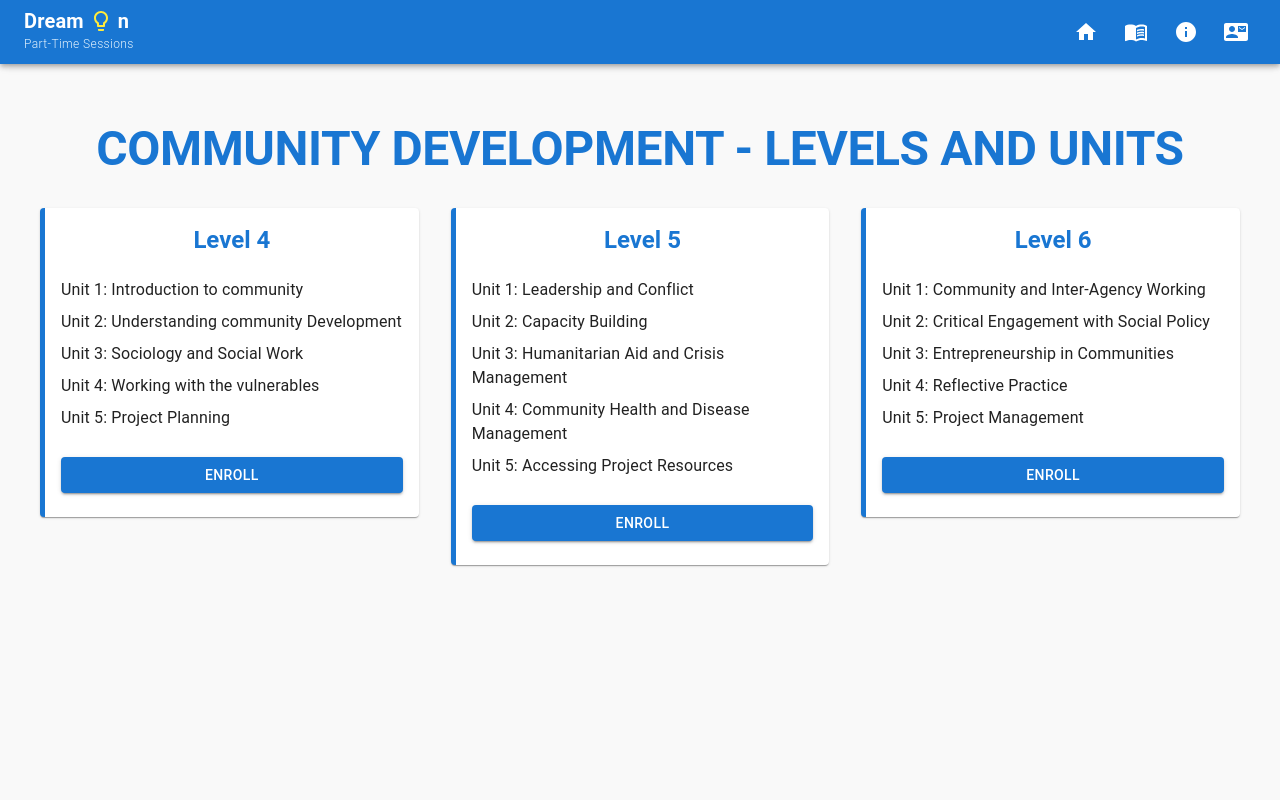
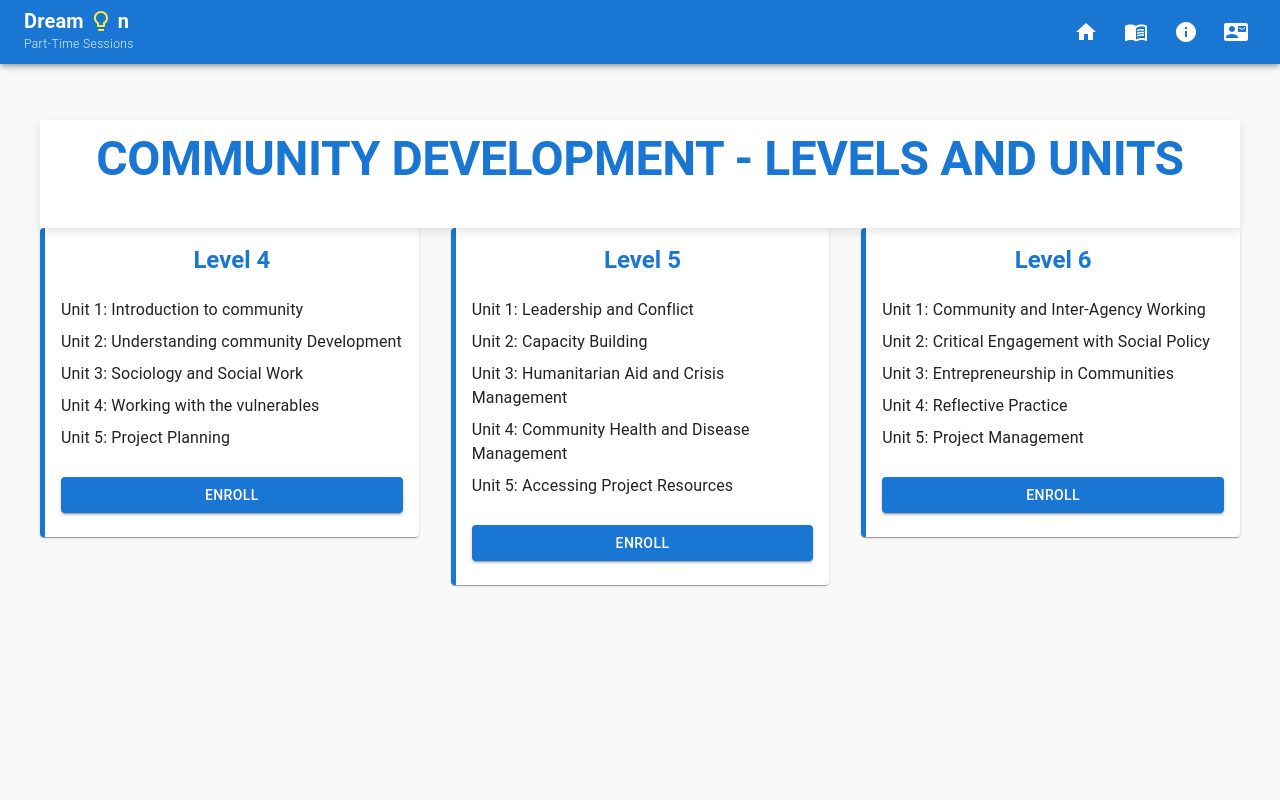
Before and after one commit to WilliamSato77/dreamon, a React (Create React App) app: page /coursedetails/1 in a window 1280 px wide. Shown: the top 800 px of the page. Built offline with nearby package versions, Linux system fonts and the light colour scheme.

Commit message:
added Sticky Course Title

```diff
--- a/src/components/coursedetails/Coursedetails.js
+++ b/src/components/coursedetails/Coursedetails.js
@@ -45,6 +45,22 @@ const coursesData = {
       { level: 6, units: ["Algorithm Design", "Enterprise Architecture", "Security", "IT Project Management", "Scalable Systems"] },
     ],
   },
+  4: {
+    title: "Human Resource Management",
+    levels: [
+      { level: 4, units: ["Introduction to HRM", "Employee Relations", "Organizational Behavior", "Workplace Diversity", "Recruitment and Selection"] },
+      { level: 5, units: ["Employee Training and Development", "Compensation Management", "HRM Strategies", "Labor Laws", "Performance Management"] },
+      { level: 6, units: ["HR Analytics", "Leadership and Decision Making", "Employee Engagement", "Strategic HRM", "Global HRM"] },
+    ],
+  },
+  5: {
+    title: "Business Management",
+    levels: [
+      { level: 4, units: ["Introduction to Business", "Management Principles", "Marketing Fundamentals", "Financial Accounting", "Business Ethics"] },
+      { level: 5, units: ["Operations Management", "Business Strategy", "Entrepreneurship", "Organizational Leadership", "Human Resource Management"] },
+      { level: 6, units: ["Strategic Management", "Business Analytics", "Global Business", "Supply Chain Management", "Corporate Governance"] },
+    ],
+  },
 };
 
 function Coursedetails() {
@@ -74,6 +90,14 @@ function Coursedetails() {
 
   return (
     <Box sx={{ padding: "40px", paddingTop: "120px", backgroundColor: "#f9f9f9", minHeight: "100vh" }}>
+      <Box sx={{
+        position: "sticky",
+        top: 0,
+        backgroundColor: "#fff",
+        zIndex: 100,
+        padding: "10px 0",
+        boxShadow: "0px 4px 10px rgba(0, 0, 0, 0.1)",
+      }}>
         <Typography
           variant="h2"
           sx={{
@@ -87,6 +111,7 @@ function Coursedetails() {
         >
           {course.title} - Levels and Units
         </Typography>
+      </Box>
 
       <Grid container spacing={4}>
         {course.levels.map((level) => (
```
Lines whose indentation alone changed are shown as unchanged.
